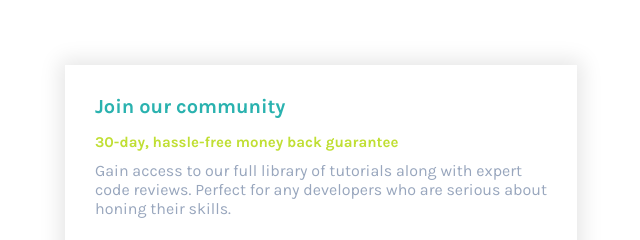
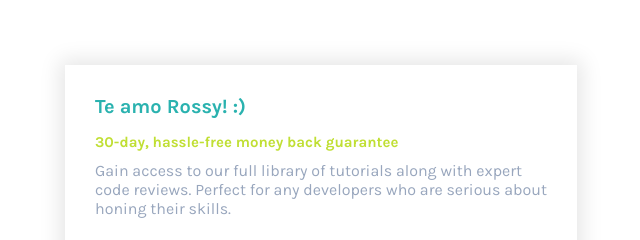
Before and after one commit to Alvaro1599/components-grid, a plain HTML site: page index.html in a window 1280 px wide. Shown: the part 115-355 px from the top of the page, 319-959 px from the left. Drawn offline with Linux system fonts and the light colour scheme.

Commit message:
Update index.html

```diff
--- a/index.html
+++ b/index.html
@@ -16,7 +16,7 @@
 <body>
   <div class="container">
     <div class="top">
-      <div class="top-tittle">Join our community</div>
+      <div class="top-tittle">Te amo Rossy! :)</div>
       <div class="top-subtittle">30-day, hassle-free money back guarantee</div>
       <div class="top-p"> Gain access to our full library of tutorials along with expert code reviews.
         Perfect for any developers who are serious about honing their skills.</div>
```
